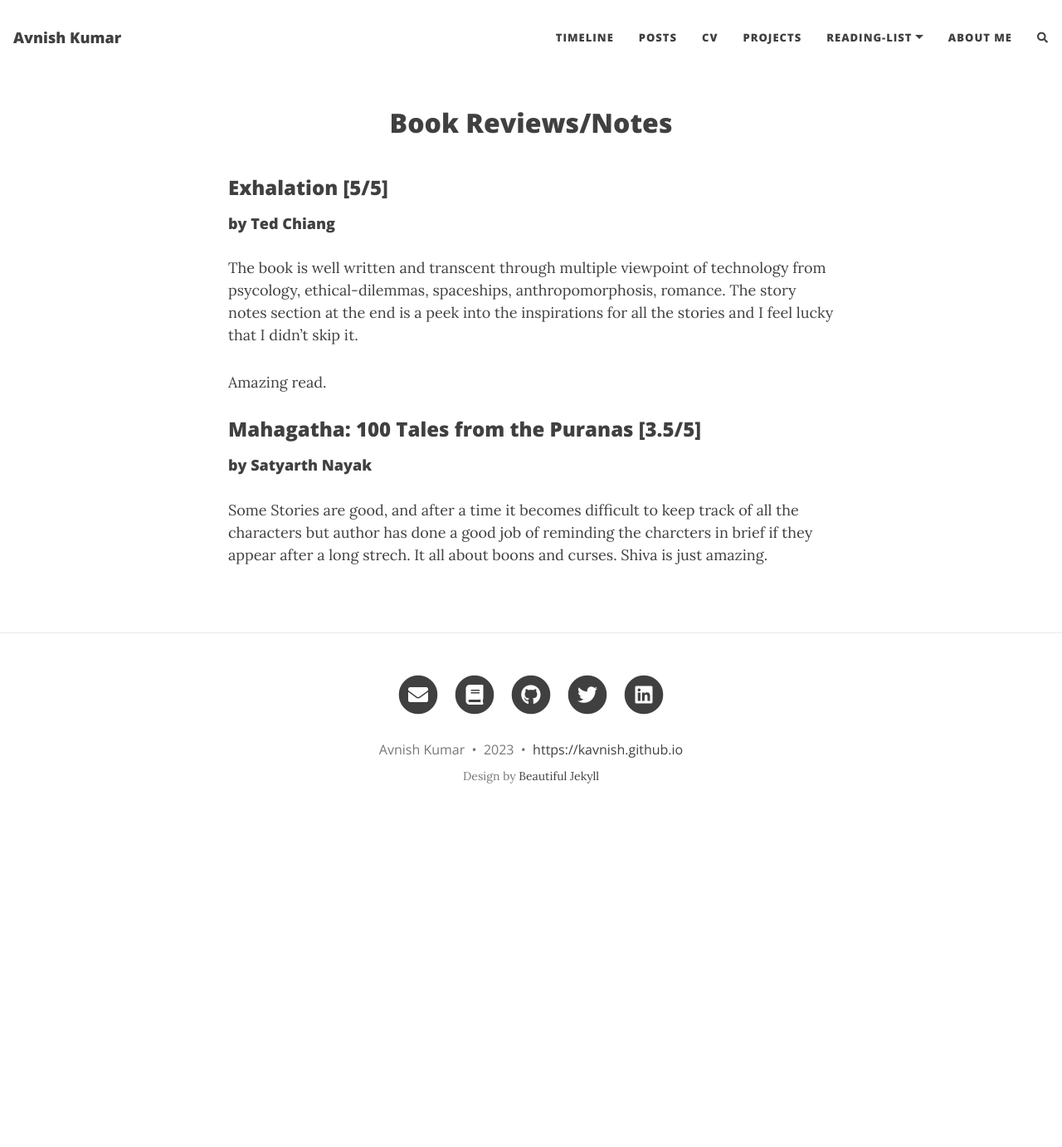
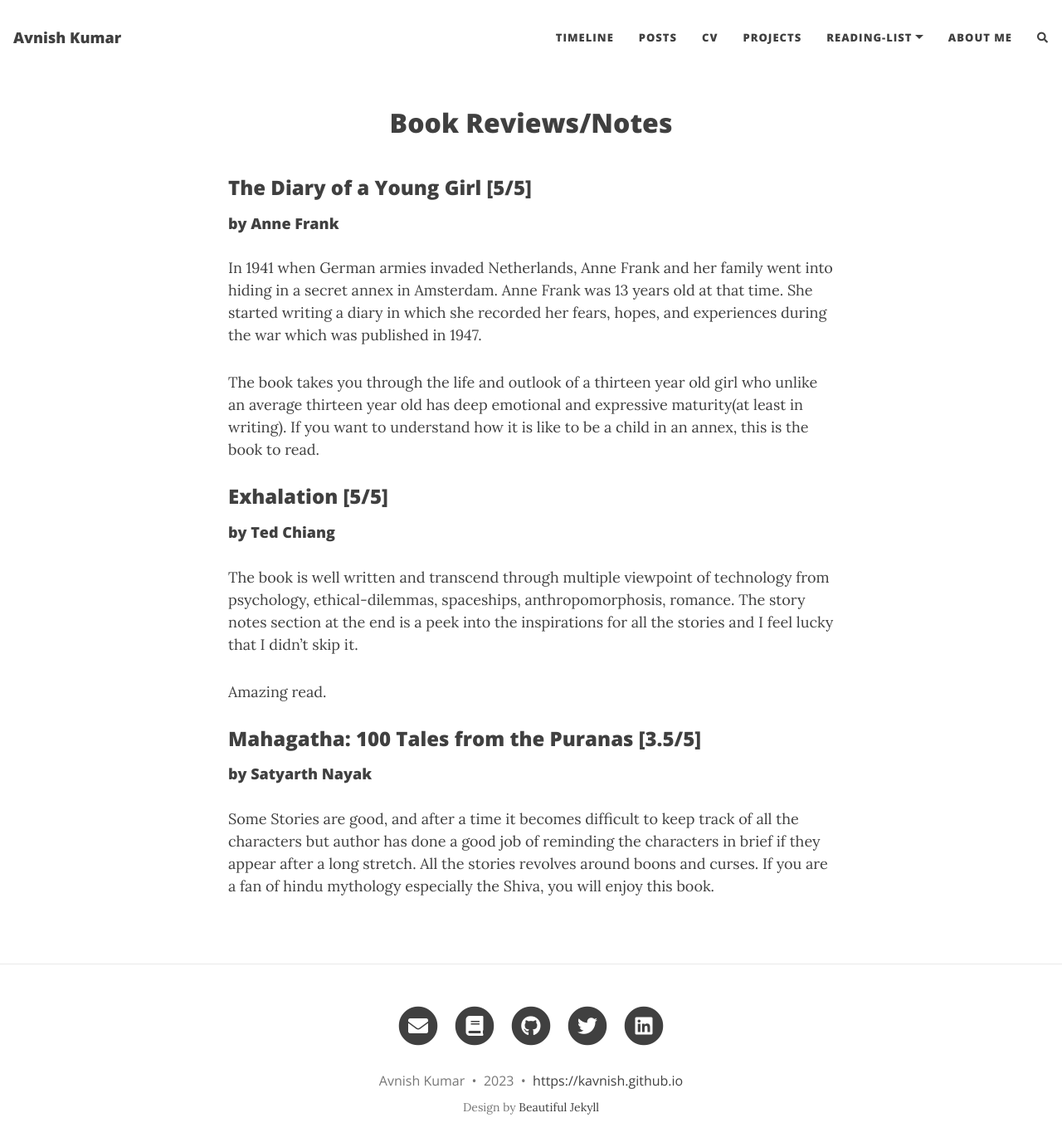
Before and after one commit to kavnish/kavnish.github.io, a Jekyll site: the page built from pages/book-reviews.md, in a window 1280 px wide and 1395 px high. Shown: the top 1382 px of the window at 83% size. Built offline with Jekyll 4.4.1, drawn with Linux system fonts in a browser that asks for light colours; nearby versions of some CDN libraries; comment, search, counter and statistics services are not loaded.

Commit message:
added a review

```diff
--- a/pages/book-reviews.md
+++ b/pages/book-reviews.md
@@ -4,12 +4,19 @@ title: Book Reviews/Notes
 show-avatar: false
 ---
 
+### The Diary of a Young Girl [5/5]
+
+#### by Anne Frank
+
+In 1941 when German armies invaded Netherlands, Anne Frank and her family went into hiding in a secret annex in Amsterdam. Anne Frank was 13 years old at that time. She started writing a diary in which she recorded her fears, hopes, and experiences during the war which was published in 1947.
+
+The book takes you through the life and outlook of a thirteen year old girl who unlike an average thirteen year old has deep emotional and expressive maturity(at least in writing). If you want to understand how it is like to be a child in an annex, this is the book to read.
 
 ### Exhalation [5/5]
 
 #### by Ted Chiang
 
-The book is well written and transcent through multiple viewpoint of technology from psycology, ethical-dilemmas, spaceships, anthropomorphosis, romance. The story notes section at the end is a peek into the inspirations for all the stories and I feel lucky that I didn't skip it.
+The book is well written and transcend through multiple viewpoint of technology from psychology, ethical-dilemmas, spaceships, anthropomorphosis, romance. The story notes section at the end is a peek into the inspirations for all the stories and I feel lucky that I didn't skip it.
 
 Amazing read.
 
@@ -17,5 +24,4 @@ Amazing read.
 
 #### by Satyarth Nayak
 
-Some Stories are good, and after a time it becomes difficult to keep track of all the characters but author has done a good job of reminding the charcters in brief if they appear after a long strech. It all about boons and curses.
-Shiva is just amazing.
+Some Stories are good, and after a time it becomes difficult to keep track of all the characters but author has done a good job of reminding the characters in brief if they appear after a long stretch. All the stories revolves around boons and curses. If you are a fan of hindu mythology especially the Shiva, you will enjoy this book.
```
